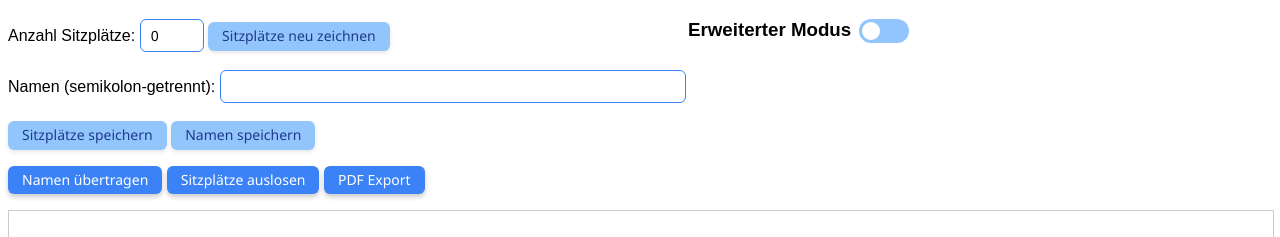
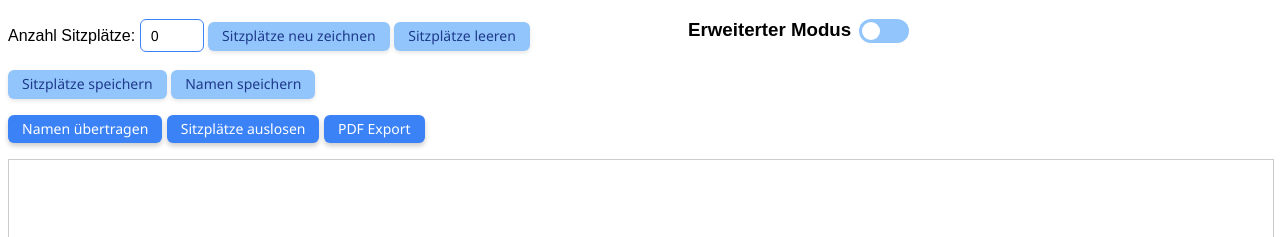
Before and after one commit to mexterng/SeatplanGenerator, a plain HTML site: page index.html in a window 1280 px wide. Both pictures are taken after a click on the button "Namen übertragen". Shown: the part 69-306 px from the top of the page. Drawn offline with Linux system fonts and the light colour scheme.

Commit message:
add clear names from seats button and function

```diff
--- a/index.html
+++ b/index.html
@@ -24,8 +24,8 @@
             <div id="primary-controls">
         <div class="controls secondary">
             Anzahl Sitzplätze: <input type="number" id="seatCount" value="0" min="1">
-            <button onclick="createSeats()">Sitzplätze neu zeichnen</button><br><br>
-            Namen (semikolon-getrennt): <input type="text" id="namesInput" size="50"><br><br>
+                    <button onclick="createSeats()">Sitzplätze neu zeichnen</button>
+                    <button id="clear-seats" onclick="clearSeats()" style="display: none;">Sitzplätze leeren</button><br><br>
             <button onclick="saveSeats()">Sitzplätze speichern</button>
             <button onclick="saveNames()">Namen speichern</button>
         </div>
--- a/js/script.js
+++ b/js/script.js
@@ -420,6 +420,7 @@ function shuffleArray(array) {
 
 // Assign random names to seats
 function assignNames(shuffle = true) {
+    document.getElementById('clear-seats').style.display = "inline";
     const nameList = parseNames(document.getElementById('namesInput').value);
     if(nameList[0] === "" || seats.length === 0){
         alert('Keine Namen oder Sitzplätze zum Zuordnen!');
@@ -453,6 +454,13 @@ function assignNames(shuffle = true) {
     });
 }
 
+function clearSeats(){
+    seats.forEach((s) => {
+        s.element.querySelector('.seat-firstname').textContent = "";
+        s.element.querySelector('.seat-lastname').textContent = "";
+    });
+    document.getElementById('clear-seats').style.display = "none";
+}
 
 // Fixed Elements
 // Create single fixed element
```
